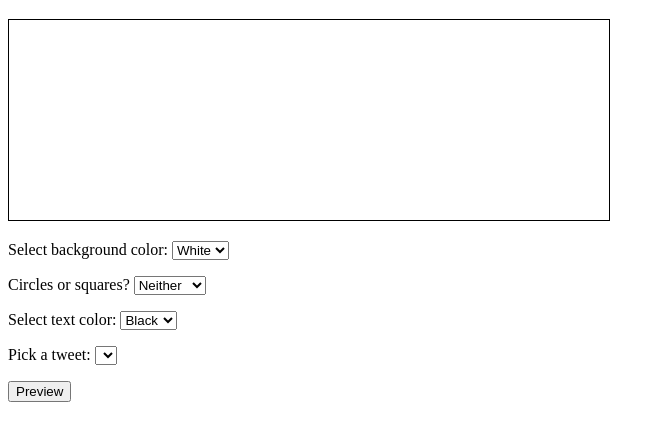
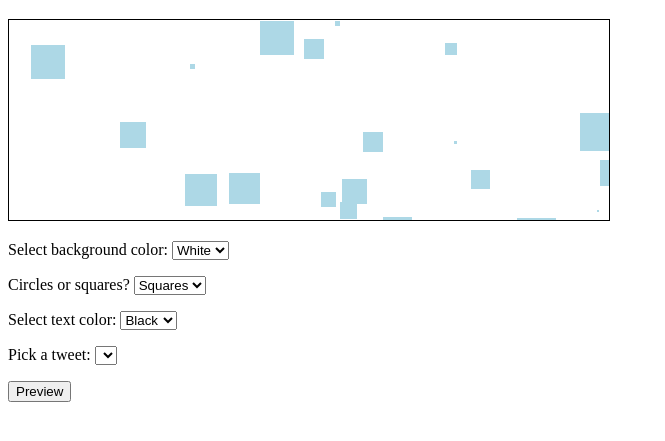
Before and after one commit to jruchala/TweetShirt, a plain HTML site: page index.html in a window 1280 px wide. Both pictures are taken after a click on the button "Preview". Shown: the part 61-502 px from the top of the page, without its empty margins (0-665 px from the left). Drawn offline with Linux system fonts and the light colour scheme.

Commit message:
add random squares to canvas

```diff
--- a/index.html
+++ b/index.html
@@ -28,9 +28,9 @@
     <p>
       <label for="shape">Circles or squares?</label>
       <select id="shape">
-        <option value="none" selected="selected">Neither</option>
+        <option value="none">Neither</option>
         <option value="circles">Circles</option>
-        <option value="squares">Squares</option>
+        <option value="squares"  selected="selected">Squares</option>
       </select>
     </p>
     <p>
--- a/tweetshirt.js
+++ b/tweetshirt.js
@@ -1,4 +1,4 @@
-window.onload = function{
+window.onload = function() {
   var button = document.getElementById("previewButton");
   button.onclick = previewHandler;
 };
@@ -6,6 +6,7 @@ window.onload = function{
 function previewHandler(){
   var canvas = document.getElementById("tshirtCanvas");
   var context = canvas.getContext("2d");
+  fillBackgroundColor(canvas, context);
 
   var selectObj = document.getElementById("shape");
   var index = selectObj.selectedIndex;
@@ -17,3 +18,20 @@ function previewHandler(){
     }
   }
 }
+
+function drawSquare(canvas, context){
+  var w = Math.floor(Math.random() * 40);
+  var x = Math.floor(Math.random() * canvas.width);
+  var y = Math.floor(Math.random() * canvas.height);
+
+  context.fillStyle = "lightblue";
+  context.fillRect(x, y, w, w);
+}
+
+function fillBackgroundColor(canvas, context){
+  var selectObj = document.getElementById("backgroundColor");
+  var index = selectObj.selectedIndex;
+  var bgColor = selectObj.options[index].value;
+  context.fillStyle = bgColor;
+  context.fillRect(0,  0, canvas.width, canvas.height);
+}
```
